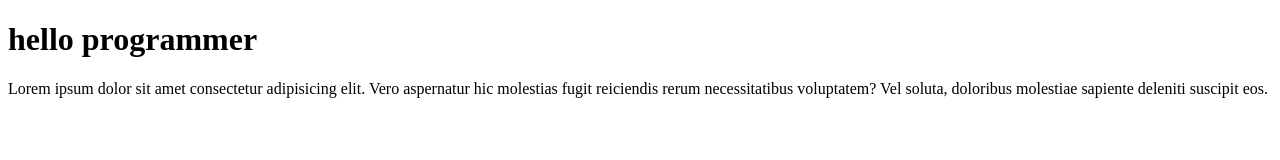
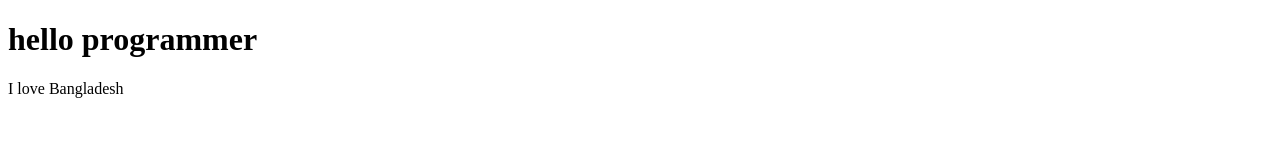
Before and after one commit to mdbappy4695/secend-website, a plain HTML site: page index.html in a window 1280 px wide. Drawn offline with Linux system fonts and the light colour scheme.

Commit message:
Update index.html

```diff
--- a/index.html
+++ b/index.html
@@ -8,9 +8,7 @@
   <body>
     <h1>hello programmer</h1>
     <p>
-      Lorem ipsum dolor sit amet consectetur adipisicing elit. Vero aspernatur
-      hic molestias fugit reiciendis rerum necessitatibus voluptatem? Vel
-      soluta, doloribus molestiae sapiente deleniti suscipit eos.
+     I love Bangladesh
     </p>
   </body>
 </html>
```
